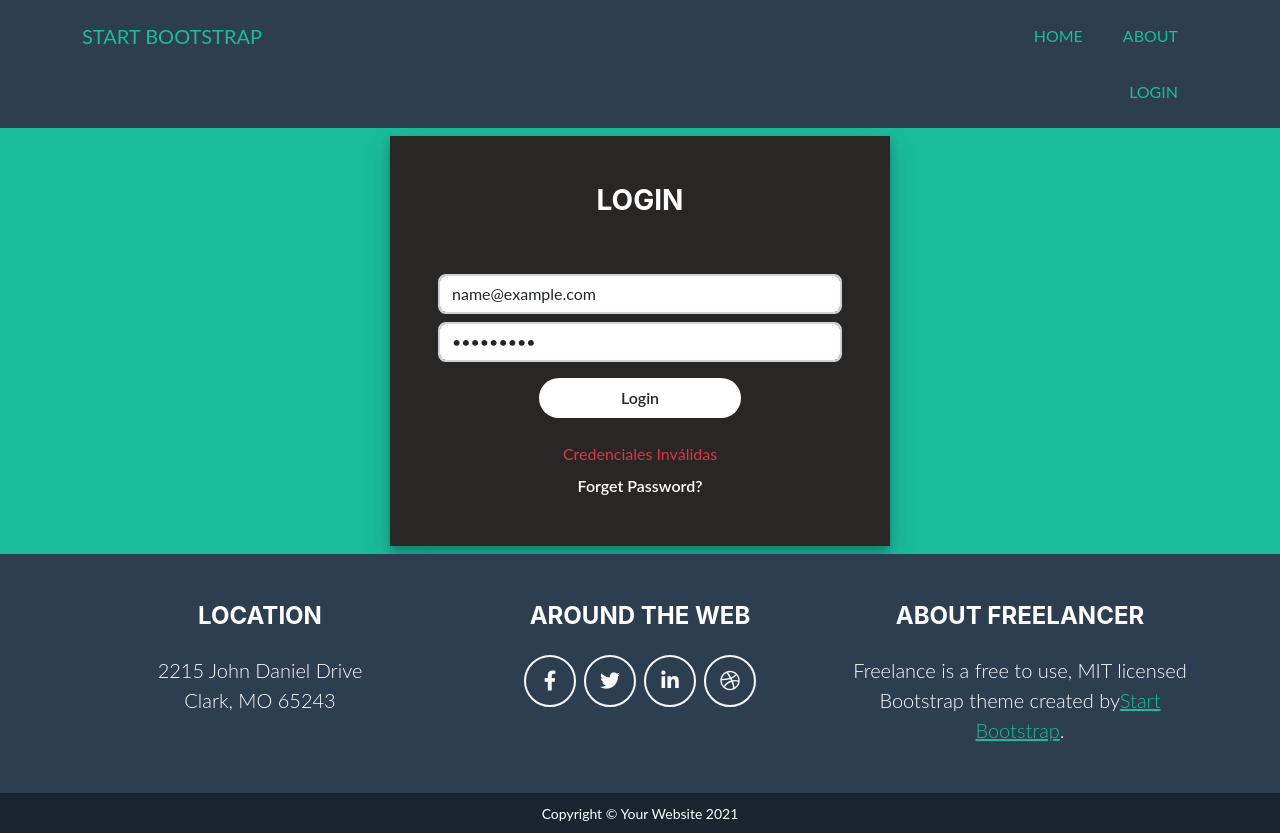
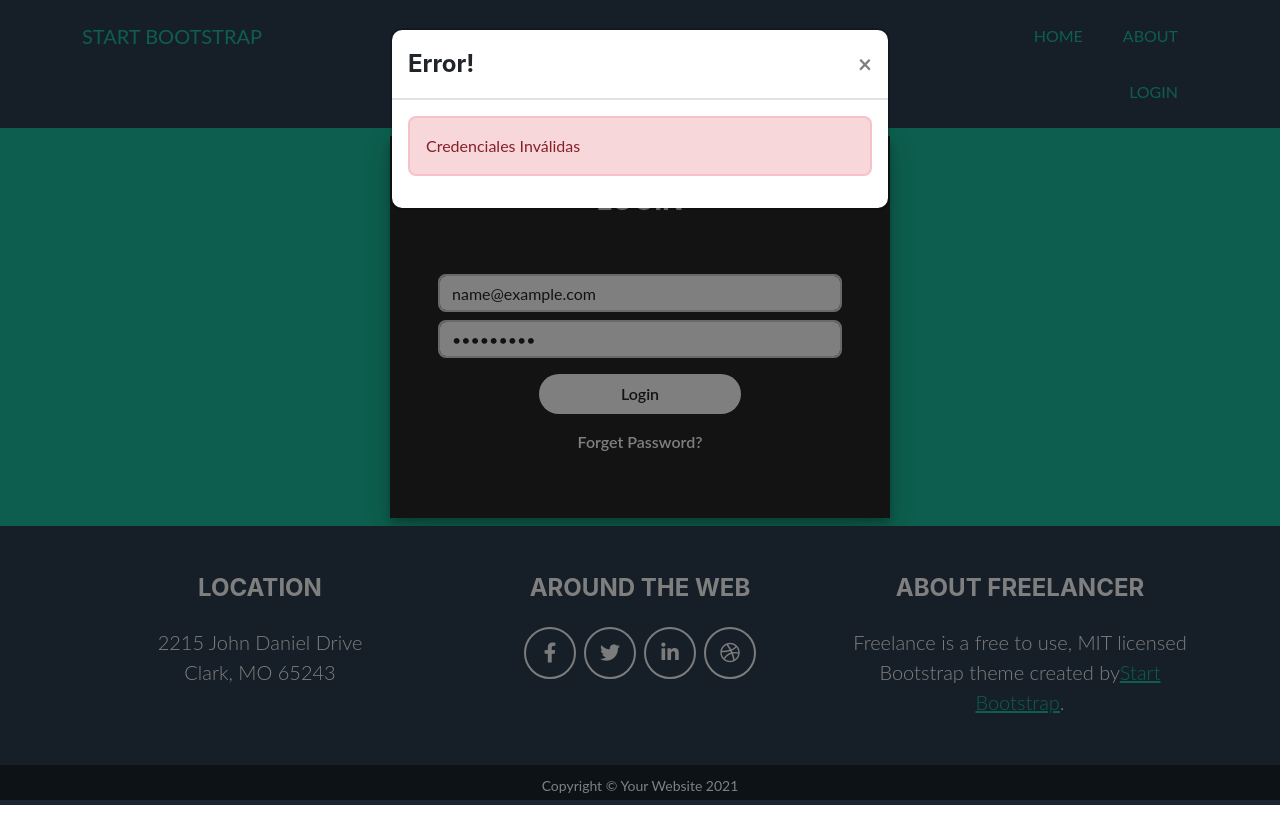
Before and after one commit to pitta1881/pato-app-ts, a React (Create React App) app: page /login in a window 1280 px wide. Both pictures are taken after typing "name@example.com", "Sample123" into the empty fields and a click on the button "Login". After the commit the page ends 805 px from the top, so only its background shows below. Built offline with nearby package versions, Linux system fonts and the light colour scheme.

Commit message:
modal login y refactor logout + react-bootstrap

```diff
--- a/package.json
+++ b/package.json
@@ -11,9 +11,10 @@
     "@types/node": "^12.20.15",
     "@types/react": "^17.0.11",
     "@types/react-dom": "^17.0.7",
-    "bootstrap": "^5.0.1",
+    "bootstrap": "^4.6.0",
     "node-sass": "^6.0.0",
     "react": "^17.0.2",
+    "react-bootstrap": "^1.6.1",
     "react-dom": "^17.0.2",
     "react-router": "^5.2.0",
     "react-router-dom": "^5.2.0",
--- a/src/App.tsx
+++ b/src/App.tsx
@@ -12,7 +12,6 @@ import Home from './pages/home/Home'
 import About from './pages/about/About'
 import TodoModule from './pages/todo/TodoModule';
 import Login from './pages/auth/Login';
-import Logout from './pages/auth/Logout';
 import { AuthContext } from './context/AuthContext';
 
 function App() {
@@ -53,9 +52,6 @@ function App() {
               <Route exact path="/login">
                 <Login />
               </Route>
-              <Route exact path="/logout">
-                <Logout />
-              </Route>
             </Switch>
           </div>
           <Footer />
--- a/src/components/navbar/Navbar.tsx
+++ b/src/components/navbar/Navbar.tsx
@@ -1,9 +1,17 @@
 import React, { useContext } from 'react'
-import { Link } from 'react-router-dom'
+import { Button } from 'react-bootstrap';
+import { Link, useHistory } from 'react-router-dom'
 import { AuthContext } from '../../context/AuthContext';
 
 export default function Navbar() {
-    const { isAuth } = useContext(AuthContext);
+    const { isAuth, authEvent } = useContext(AuthContext);
+    const history = useHistory();
+
+    function handleLogout() {  //aca simulo la llamada a la api para loguearse
+        authEvent('logout')
+        history.push('/');
+    }
+
     return (
         <>
             <nav className="navbar navbar-expand-lg bg-secondary text-uppercase flex-column py-2">
@@ -25,12 +33,14 @@ export default function Navbar() {
                 </div>
                 <div className="container">
                     <ul className="d-flex navbar-nav ms-auto">
-                        {!isAuth && <li className="nav-item mx-0 mx-lg-1">
-                            <Link to="/login" className="nav-link py-3 px-0 px-lg-3 rounded">LOGIN</Link>
-                        </li>}
-                        {isAuth && <li className="nav-item mx-0 mx-lg-1">
-                            <Link to="/logout" className="nav-link py-3 px-0 px-lg-3 rounded">LOGOUT</Link>
-                        </li>}
+                        {!isAuth &&
+                            <li className="nav-item mx-0 mx-lg-1">
+                                <Link to="/login" className="nav-link py-3 px-0 px-lg-3 rounded">LOGIN</Link>
+                            </li>}
+                        {isAuth &&
+                            <li className="nav-item mx-0 mx-lg-1">
+                                <Button onClick={() => handleLogout()} variant="link" className="nav-link py-3 px-0 px-lg-3 rounded">LOGOUT</Button>
+                            </li>}
                     </ul>
                 </div>
             </nav>
--- a/src/pages/auth/Login.tsx
+++ b/src/pages/auth/Login.tsx
@@ -1,17 +1,20 @@
-import React, { useContext, useEffect, useState } from 'react'
-import { useHistory } from 'react-router';
+import React, { useContext, useState } from 'react'
+import { Redirect } from 'react-router';
 import { AuthContext } from '../../context/AuthContext';
 import { authUser } from '../../services/AuthService';
 import stylesFormAuth from './formAuth.module.css';
+import ModalSuccess from './ModalSuccess';
 
 export default function Login() {
-    const history = useHistory();
-    const { authEvent } = useContext(AuthContext);
+    const { isAuth, authEvent } = useContext(AuthContext);
     const [email, setEmail] = useState('');
     const [password, setPassword] = useState('');
-    const [showErrorCredenciales, setShowErrorCredenciales] = useState(false)
+    const [showModal, setShowModal] = useState({
+        show: false,
+        variant: ''
+    })
 
-    function handleLogin(e: any) {
+    function handleLogin(e: any) {  //aca simulo la llamada a la api para loguearse
         e.preventDefault();
         new Promise<boolean>((res, rej) => {
             setTimeout(() => {
@@ -19,17 +22,21 @@ export default function Login() {
             }, 1000);
         }).then(isLogued => {
             if (isLogued) {
+                setShowModal({ show: true, variant: 'success' })
+                setTimeout(() => {
                     authEvent('login')
-                history.push("/");
+                }, 2000);
             } else {
-                setShowErrorCredenciales(true);
+                setShowModal({ show: true, variant: 'danger' })
             };
         })
-
     }
 
     return (
         <>
+            {showModal &&
+                <ModalSuccess show={showModal.show} variant={showModal.variant} handleClose={setShowModal} />}
+            {!isAuth ?
                 <div className={`${stylesFormAuth.formAuth} ${stylesFormAuth.login_form_1} p-5 my-2 d-flex justify-content-center flex-column`}>
                     <h3>LOGIN</h3>
                     <form action="">
@@ -46,13 +53,13 @@ export default function Login() {
                                 onClick={handleLogin}>Login</button>
                         </div>
                     </form>
-                {showErrorCredenciales &&
-                    <p className="my-2 text-danger text-center">Credenciales Inválidas</p>
-                }
                     <div className="form-group">
                         <a className={stylesFormAuth.btnForgetPwd}>Forget Password?</a>
                     </div>
                 </div>
+                : (
+                    <Redirect to="/" />
+                )}
         </>
     )
 }
--- a/src/pages/auth/Logout.tsx
+++ /dev/null
@@ -1,16 +0,0 @@
-import React, { useContext, useEffect } from 'react'
-import { AuthContext } from '../../context/AuthContext';
-
-export default function Logout(props: any) {
-    const { authEvent } = useContext(AuthContext);
-
-    useEffect(() => {
-        authEvent('logout')
-    })
-
-    return (
-        <div className="jumbotron masthead bg-primary text-white text-center">
-            <p>Usted terminó la sesión</p>
-        </div>
-    )
-}
--- /dev/null
+++ b/src/pages/auth/ModalSuccess.tsx
@@ -0,0 +1,17 @@
+import React from 'react'
+import { Alert, Modal } from 'react-bootstrap'
+
+export default function ModalSuccess({ show, variant, handleClose }: { show: boolean, variant: string, handleClose: any }) {
+    return (
+        <Modal show={show} onHide={handleClose} backdrop={variant === 'success' ? "static" : 'true'} keyboard={variant === 'success' ? "false" : 'true'} >
+            <Modal.Header closeButton>
+                <Modal.Title>{variant === 'success' ? "Exito!" : "Error!"}</Modal.Title>
+            </Modal.Header>
+            <Modal.Body>
+                <Alert variant={variant}>
+                    {variant === 'success' ? "Logueado con Exito!" : "Credenciales Inválidas"}
+                </Alert>
+            </Modal.Body>
+        </Modal>
+    )
+}
```
Also changed, not shown: 1 other file (tests, documents, lock files or other folders). Lines whose indentation alone changed are shown as unchanged.
